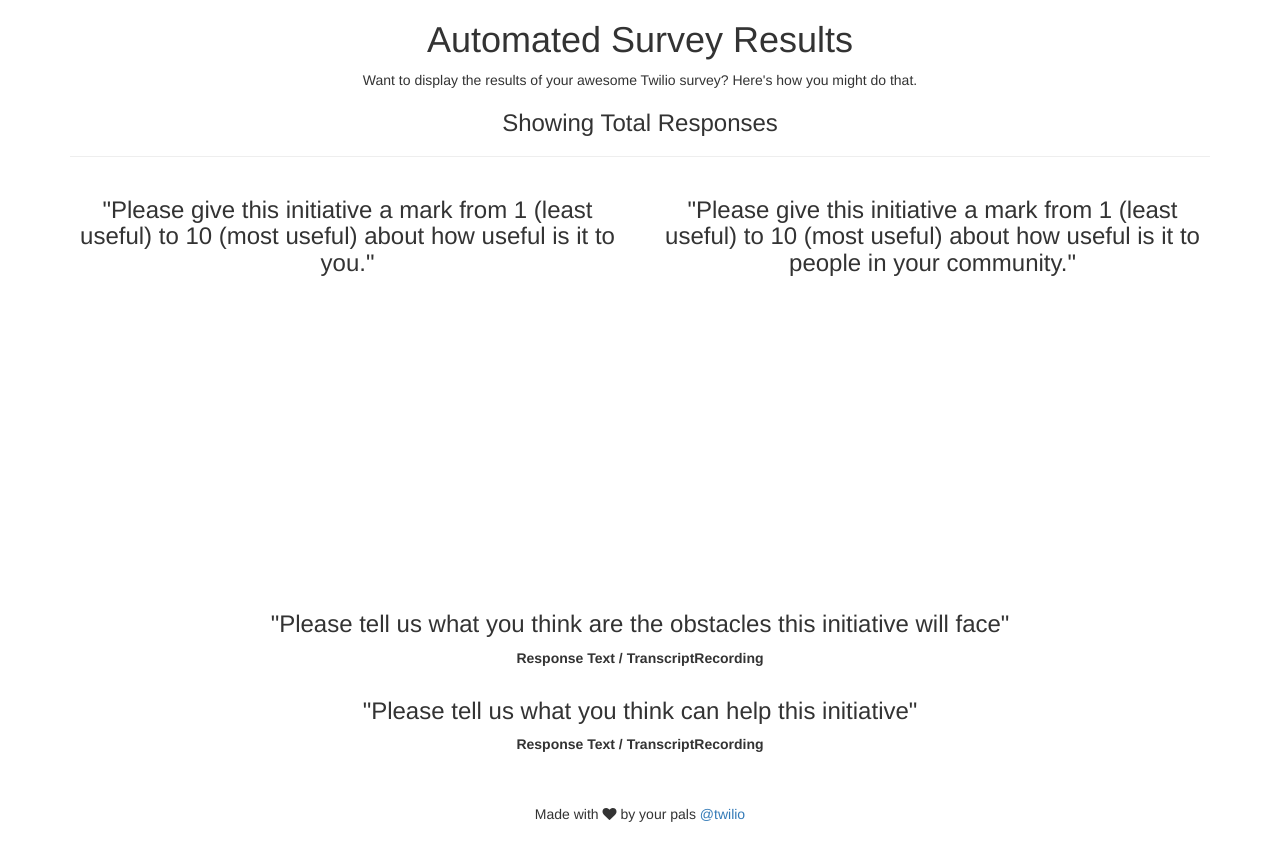
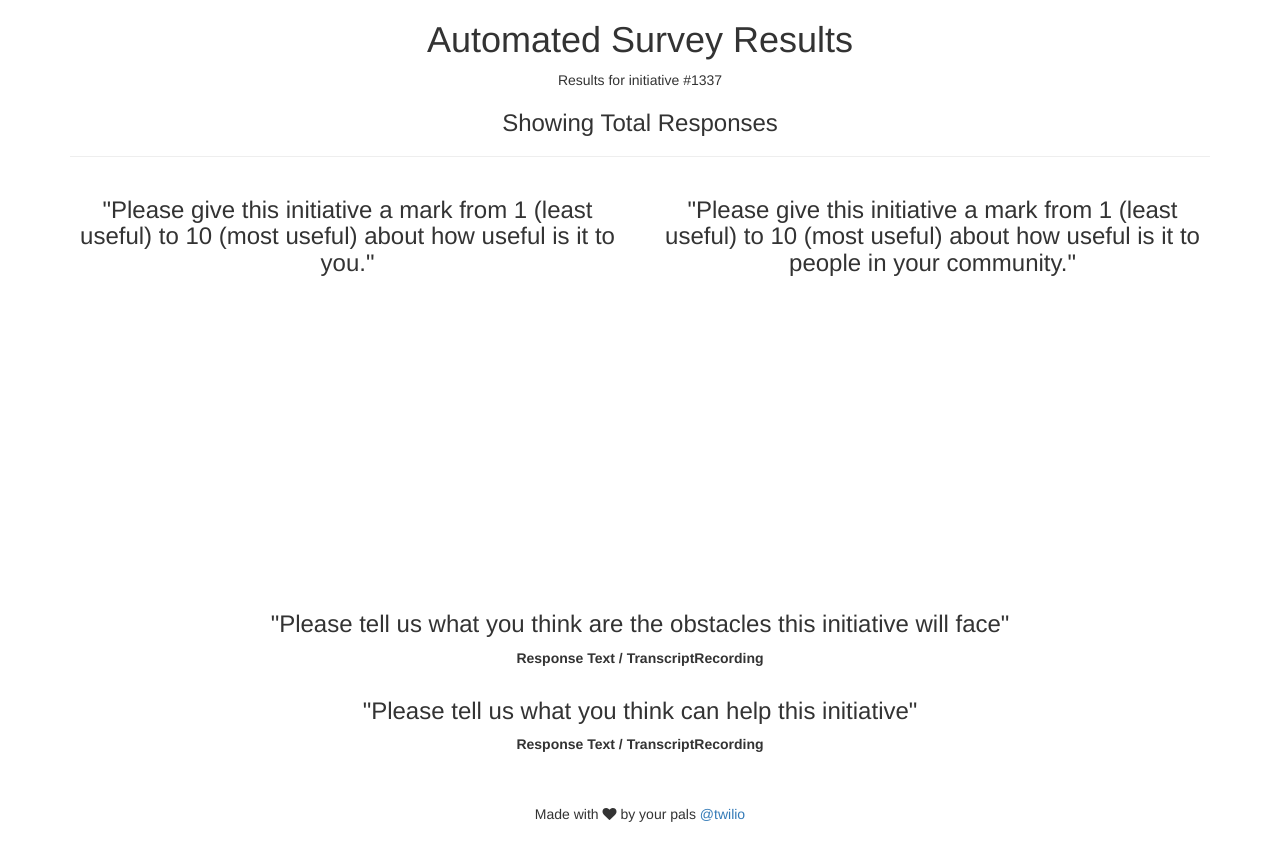
Before and after one commit to funeco-asia/greenwishers-voicesurvey, a website: page public/index.html in a window 1280 px wide. Drawn offline with nearby package versions, Linux system fonts and the light colour scheme; no server answers.

Commit message:
more personalisation to the project and to a fake initiative for sake of prototyping

```diff
--- a/public/index.html
+++ b/public/index.html
@@ -1,7 +1,7 @@
 <!DOCTYPE html>
 <html>
 <head>
-    <title>Automated Surveys</title>
+    <title>Green Wishers</title>
     <link rel="shortcut icon"
         href="//twilio.com/bundles/marketing/img/favicons/favicon.ico">
     <link rel="apple-touch-icon"
@@ -26,8 +26,7 @@
 <section id="main" class="container">
     <h1>Automated Survey Results</h1>
     <p>
-        Want to display the results of your awesome Twilio survey? Here's
-        how you might do that.
+        Results for initiative #1337
     </p>
 
     <h3>Showing <span id="total"></span> Total Responses</h3>
```
